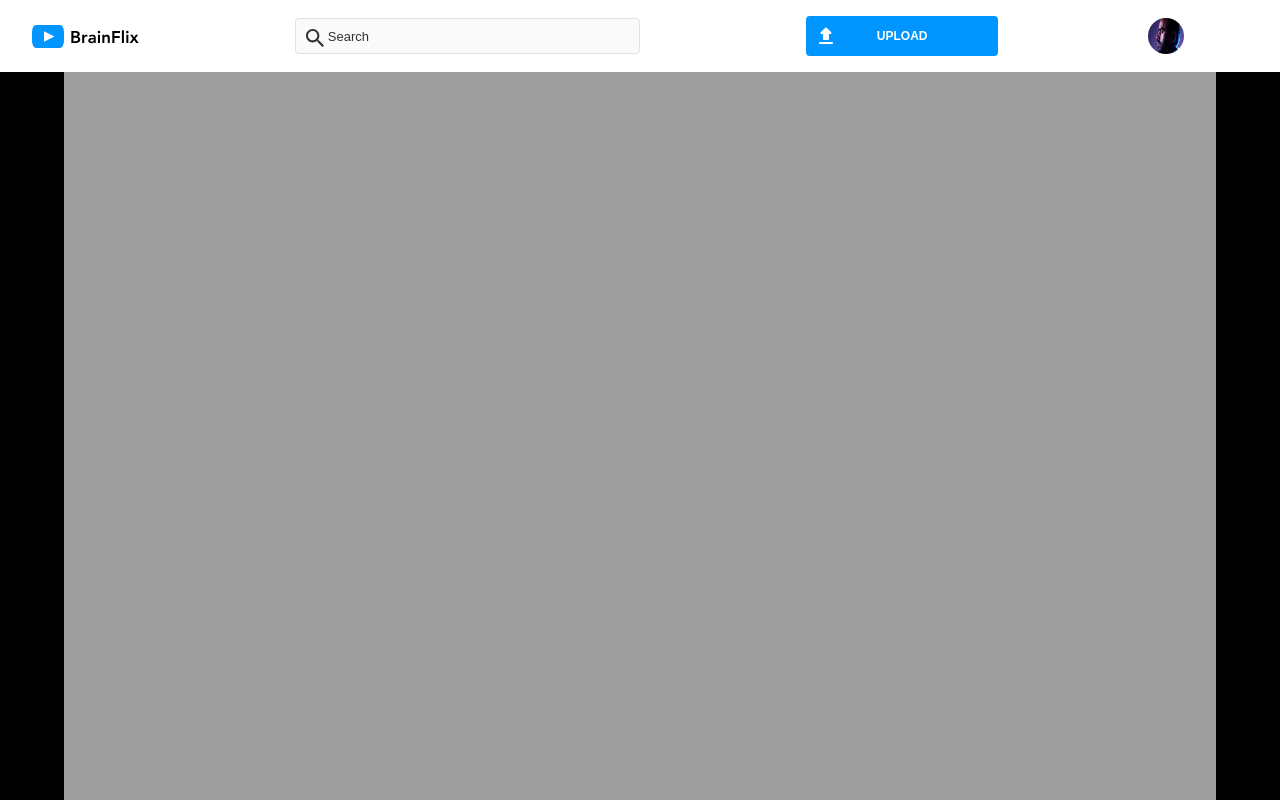
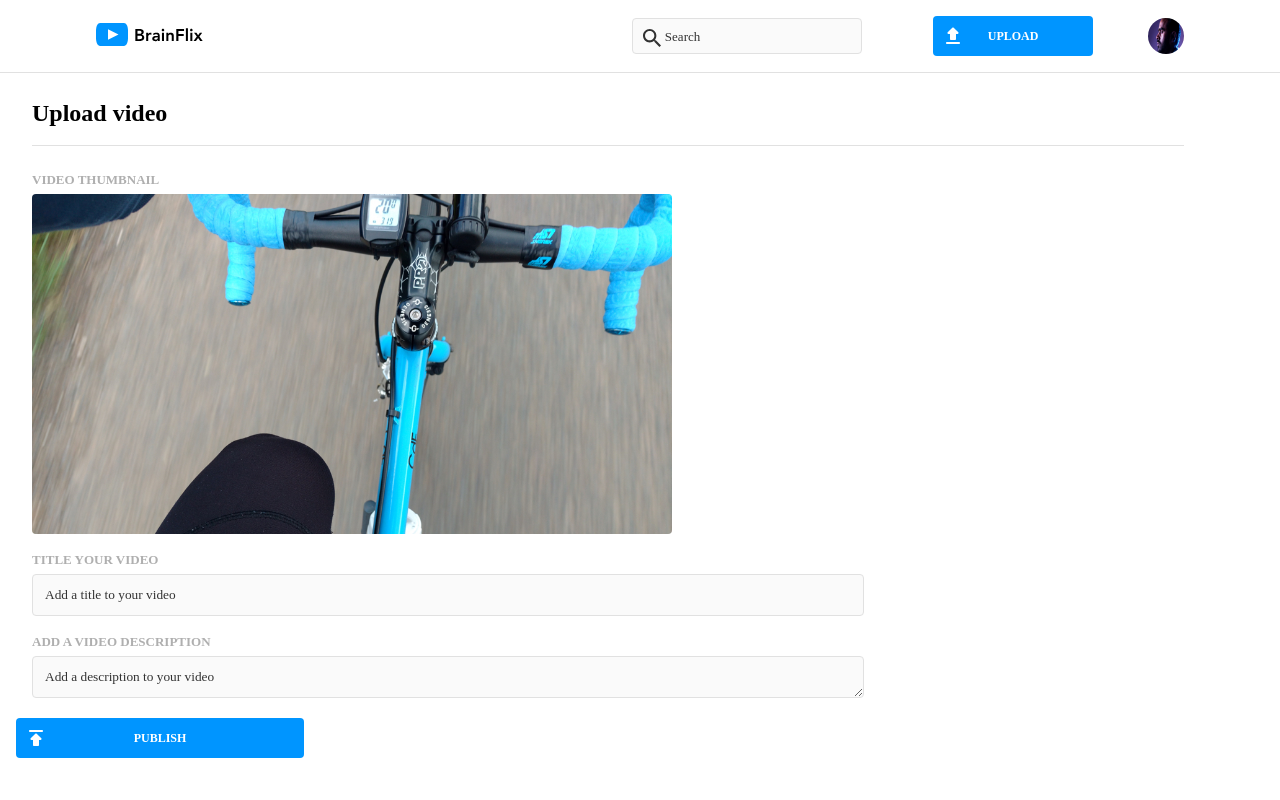
Before and after one commit to surayaclemens/BrainFlix, a React (Create React App) app: page /upload in a window 1280 px wide. Shown: the top 800 px of the page. Built offline with nearby package versions, Linux system fonts and the light colour scheme.

Commit message:
made upload page, refactored app and made homepage to use routes, styled upload page

```diff
--- a/package.json
+++ b/package.json
@@ -8,6 +8,7 @@
     "@testing-library/user-event": "^13.5.0",
     "react": "^18.1.0",
     "react-dom": "^18.1.0",
+    "react-router-dom": "5.3",
     "react-scripts": "5.0.1",
     "sass": "^1.52.1",
     "web-vitals": "^2.1.4"
--- a/src/App.js
+++ b/src/App.js
@@ -1,61 +1,107 @@
-// GLOBAL STUFF
+import { BrowserRouter, Switch, Route} from 'react-router-dom';
 import React from 'react';
-import './App.scss';
-
-// COMPONENTS
+import './App.scss'
 import Header from './components/Header/Header';
-import Hero from './components/Hero/Hero';
-import HeroInfo from './components/HeroInfo/HeroInfo';
-import Comments from './components/Comments/Comments';
-import NextVideos from './components/NextVideos/NextVideos';
-
-// DATA
-import videoDetails from './data/video-details.json';
-import videoList from './data/videos.json';
+import HomePage from './pages/HomePage/HomePage';
+import UploadPage from './pages/UploadPage/UploadPage';
 
 class App extends React.Component {
 
-// STATE - has access to videoDetails full array, the first object for default, nextVideo array
-  state = {
-    videoDetails,
-    currentVideo: videoDetails[0],
-    nextVideos: videoList
+  render() {
+    return (
+      <div className="app">
+        <BrowserRouter>
+          <Header />
+          <Switch>
+            <Route path="/" component={HomePage} exact />
+            <Route path="/upload" component={UploadPage} />
+          </Switch>
+        </BrowserRouter>
+      </div>
+    );
   }
-
-// HANDLER TO CHANGE VIDEO ON CLICK
-handleChangeVideo = (id) => {
-  let heroVideo = this.state.videoDetails.find(video  => video.id === id)
-  this.setState ({
-    currentVideo: heroVideo
-  })
-}
-
-// RENDERING ALL COMPONENTS ONTO PAGE
-  render(){
-  return (
-    <div className="App">
-     <Header />
-     <Hero
-     currentVideo={this.state.currentVideo}
-     />
-     <div className='container'>
-       <div className='second-container'>
-     <HeroInfo
-     currentVideo={this.state.currentVideo}
-     />
-     <Comments
-     currentVideo={this.state.currentVideo}
-     />
-     </div>
-     <NextVideos
-     nextVideos={this.state.nextVideos.filter(video => video.id !== this.state.currentVideo.id)}
-     changeVideo={this.handleChangeVideo}
-     />
-     </div>
-
-    </div>
-  )
-}
 }
 
 export default App;
+
+
+
+
+
+
+
+
+
+
+
+
+
+
+// OLD APP.JS FILE BEFORE SWITCHING IT TO HOMEPAGE
+
+// // GLOBAL STUFF
+// import React from 'react';
+// import './App.scss';
+// // import { BrowserRouter, Switch, Route } from 'react-router-dom';
+
+// // // PAGES
+// // import HomePage from './pages/HomePage';
+// // import UploadPage from './pages/UploadPage';
+
+// // COMPONENTS
+// import Header from './components/Header/Header';
+// import Hero from './components/Hero/Hero';
+// import HeroInfo from './components/HeroInfo/HeroInfo';
+// import Comments from './components/Comments/Comments';
+// import NextVideos from './components/NextVideos/NextVideos';
+
+// // DATA
+// import videoDetails from './data/video-details.json';
+// import videoList from './data/videos.json';
+
+// class App extends React.Component {
+
+// // STATE - has access to videoDetails full array, the first object for default, nextVideo array
+//   state = {
+//     videoDetails,
+//     currentVideo: videoDetails[0],
+//     nextVideos: videoList
+//   }
+
+// // HANDLER TO CHANGE VIDEO ON CLICK
+// handleChangeVideo = (id) => {
+//   let heroVideo = this.state.videoDetails.find(video  => video.id === id)
+//   this.setState ({
+//     currentVideo: heroVideo
+//   })
+// }
+
+// // RENDERING ALL COMPONENTS ONTO PAGE
+//   render(){
+//   return (
+//     <div className="App">
+//      <Header />
+//      <Hero
+//      currentVideo={this.state.currentVideo}
+//      />
+//      <div className='container'>
+//        <div className='second-container'>
+//      <HeroInfo
+//      currentVideo={this.state.currentVideo}
+//      />
+//      <Comments
+//      currentVideo={this.state.currentVideo}
+//      />
+//       </div>
+//      <NextVideos
+//      nextVideos={this.state.nextVideos.filter(video => video.id !== this.state.currentVideo.id)}
+//      changeVideo={this.handleChangeVideo}
+//      />
+//      </div>
+
+//     </div>
+//   )
+// }
+// }
+
+// export default App;
--- a/src/components/Header/Header.js
+++ b/src/components/Header/Header.js
@@ -1,4 +1,5 @@
 import React from 'react';
+import { Link } from 'react-router-dom';
 import './Header.scss'
 import mainLogo from "../../../src/assets/images/BrainFlix-logo.svg";
 import userAvatar from "../../assets/images/Mohan-muruge.jpg";
@@ -6,9 +7,9 @@ import userAvatar from "../../assets/images/Mohan-muruge.jpg";
 function Header(){
         return (
             <header className="header">
-                <img className="header__logo" src={mainLogo} alt="brainflix logo"/>
+                <Link to="/" className='header__logo-link'> <img className="header__logo" src={mainLogo} alt="brainflix logo"/></Link>
                     <input className="header__searchbar" name="search" type="search" id="search" placeholder="Search"></input>
-                <button className="header__upload-button">Upload</button>
+                <Link to ="/upload" className="header__upload-link"><button className="header__upload-button">Upload</button></Link>
                 <img className='header__user-avatar' src={userAvatar} alt='user avatar'/>
             </header>
         )
--- a/src/components/Header/Header.scss
+++ b/src/components/Header/Header.scss
@@ -24,6 +24,9 @@
     &__logo{
         margin-top: 1rem;
         order: 1;
+        @include desktop {
+            margin-left: 4rem;
+        }
 
     }
 
@@ -51,6 +54,11 @@
         @include tablet {
             width: 30%;
         }
+        @include desktop {
+            width: 20%;
+            margin-left: 24rem;
+        }
+
     }
 
     &__upload-button{
@@ -59,6 +67,25 @@
         background-image: url("../../assets/images/upload.svg");
         @include labels-buttons;
         order: 4;
+        @include tablet {
+            width: 12rem;
+            order: 3;
+            margin-bottom: 0;
+        }
+        @include desktop {
+            width: 10rem;
+
+        }
+    }
+
+
+    &__upload-link{
+        // border: 1px solid red;
+        display: flex;
+        justify-content: center;
+        text-decoration: none;
+        order: 5;
+        width: 100%;
         @include tablet {
             width: 12rem;
             order: 3;
--- a/src/index.js
+++ b/src/index.js
@@ -3,6 +3,7 @@ import ReactDOM from 'react-dom/client';
 import './index.css';
 import App from './App';
 import reportWebVitals from './reportWebVitals';
+import { BrowserRouter } from 'react-router-dom';
 
 const root = ReactDOM.createRoot(document.getElementById('root'));
 root.render(
--- /dev/null
+++ b/src/pages/HomePage/HomePage.js
@@ -0,0 +1,60 @@
+// GLOBAL STUFF
+import React from 'react';
+import "./HomePage.scss";
+
+// COMPONENTS
+import Hero from "../../components/Hero/Hero"
+import HeroInfo from '../../components/HeroInfo/HeroInfo';
+import Comments from '../../components/Comments/Comments';
+import NextVideos from '../../components/NextVideos/NextVideos';
+
+// DATA
+import videoDetails from '../../data/video-details.json';
+import videoList from '../../data/videos.json';
+
+class HomePage extends React.Component {
+
+// STATE - has access to videoDetails full array, the first object for default, nextVideo array
+  state = {
+    videoDetails,
+    currentVideo: videoDetails[0],
+    nextVideos: videoList
+  }
+
+// HANDLER TO CHANGE VIDEO ON CLICK
+handleChangeVideo = (id) => {
+  let heroVideo = this.state.videoDetails.find(video  => video.id === id)
+  this.setState ({
+    currentVideo: heroVideo
+  })
+}
+
+// RENDERING ALL COMPONENTS ONTO PAGE
+  render(){
+  return (
+    <div className="App">
+
+     <Hero
+     currentVideo={this.state.currentVideo}
+     />
+     <div className='container'>
+       <div className='second-container'>
+     <HeroInfo
+     currentVideo={this.state.currentVideo}
+     />
+     <Comments
+     currentVideo={this.state.currentVideo}
+     />
+      </div>
+     <NextVideos
+     nextVideos={this.state.nextVideos.filter(video => video.id !== this.state.currentVideo.id)}
+     changeVideo={this.handleChangeVideo}
+     />
+     </div>
+
+    </div>
+  )
+}
+}
+
+export default HomePage;
--- /dev/null
+++ b/src/pages/UploadPage/UploadPage.js
@@ -0,0 +1,31 @@
+import React from 'react';
+// import { BrowserRouter, Switch, Route } from 'react-router-dom';
+import './UploadPage.scss';
+import UploadIcon from '../../assets/images/upload.svg';
+import VideoThumbnail from "../../assets/images/Upload-video-preview.jpg"
+
+
+function UploadPage() {
+
+    return (
+        <section className='upload'>
+            <h1 className='upload__header'>Upload video</h1>
+            {/* video thumbnail section */}
+            <h2 className='upload__subheader'>Video thumbnail</h2>
+            <img className='upload__thumbnail' src={VideoThumbnail} alt='video thumbnail'></img>
+            {/* start of the form */}
+            <form className='upload__form'>
+                <h2 className='upload__subheader-form'>Title your video</h2>
+                <input className='upload__title-input' name="title-input" type="text" id='title-input' placeholder='Add a title to your video'></input>
+                <h2 className='upload__subheader-form'>Add a video description</h2>
+                <textarea className="upload__description-input" name="description-input" type="text" id="description-input" placeholder="Add a description to your video"></textarea>
+                <button className="upload__button">Publish</button>
+                <button className="upload__button-cancel">Cancel</button>
+            </form>
+
+
+        </section>
+    )
+}
+
+export default UploadPage;
--- /dev/null
+++ b/src/pages/UploadPage/UploadPage.scss
@@ -0,0 +1,125 @@
+@use '../../styles/partials/mixins' as *;
+@use '../../styles/partials/colors' as *;
+@use '../../styles/partials/variables' as *;
+@use '../../styles/partials/typography' as *;
+
+
+.upload{
+    display: flex;
+    flex-direction: column;
+    align-items: flex-start;
+    border-top: 1px solid $mercury;
+
+
+
+    &__header{
+        @include mob-h1;
+        margin: 1.5rem 0 .5rem 1rem;
+        @include tablet {
+            width: 90%;
+            border-bottom: 1px solid $mercury;
+            padding-bottom: 1rem;
+            margin-left: 2rem;
+        }
+
+    }
+
+    &__subheader{
+        @include mob-h2;
+        color: $silver;
+        text-transform: uppercase;
+        margin: 1rem 0 0.25rem 1rem;
+        @include tablet {
+            margin-left: 2rem;
+        }
+    }
+
+    &__subheader-form{
+        @include mob-h2;
+        color: $silver;
+        text-transform: uppercase;
+        margin: 1rem 0 0.25rem 0;
+        @include tablet {
+            margin-left: 1rem;
+        }
+    }
+
+    &__thumbnail{
+        width: 90%;
+        height: auto;
+        border-radius: 4px;
+        margin-left: 1rem;
+        @include tablet {
+            width: 50%;
+            margin-left: 2rem;
+        }
+    }
+
+    &__form{
+        margin-left: 1rem;
+        width: 90%;
+
+    }
+
+    &__title-input{
+        font-family: Avenir;
+        width: 90%;
+        height: 1rem;
+        background-color: $alabaster;
+        border: 1px solid $mercury;
+        border-radius: 4px;
+        padding: .75rem;
+        &::placeholder{
+        color: $brainflix-black;
+        }
+        @include tablet {
+            height: 1rem;
+            width: 60%;
+            margin: 0 1rem;
+        }
+        @include desktop {
+            width: 70%;
+        }
+    }
+
+    &__description-input{
+        font-family: Avenir;
+        width: 90%;
+        height: 5rem;
+        background-color: $alabaster;
+        border: 1px solid $mercury;
+        border-radius: 4px;
+        padding: .75rem;
+        &::placeholder{
+        color: $brainflix-black;
+        }
+        @include tablet {
+            height: 1rem;
+            width: 60%;
+            margin: 0 1rem;
+        }
+        @include desktop {
+            width: 70%;
+        }
+
+    }
+
+    &__button{
+        @include labels-buttons;
+        width: 100%;
+        background-image: url(../../assets/images/publish.svg);
+        @include tablet {
+            width: 25%;
+
+        }
+    }
+
+    &__button-cancel{
+        @include labels-buttons;
+        width: 100%;
+        background-color: $white;
+        color: $brainflix-blue;
+        margin: 2rem 0 2rem 0;
+    }
+
+}
```
Also changed, not shown: src/styles/partials/_mixins.scss (+8 -0 lines), src/assets/images/Upload-video-preview.jpg (added), src/pages/HomePage/HomePage.scss (added), 1 other file (tests, documents, lock files or other folders).
